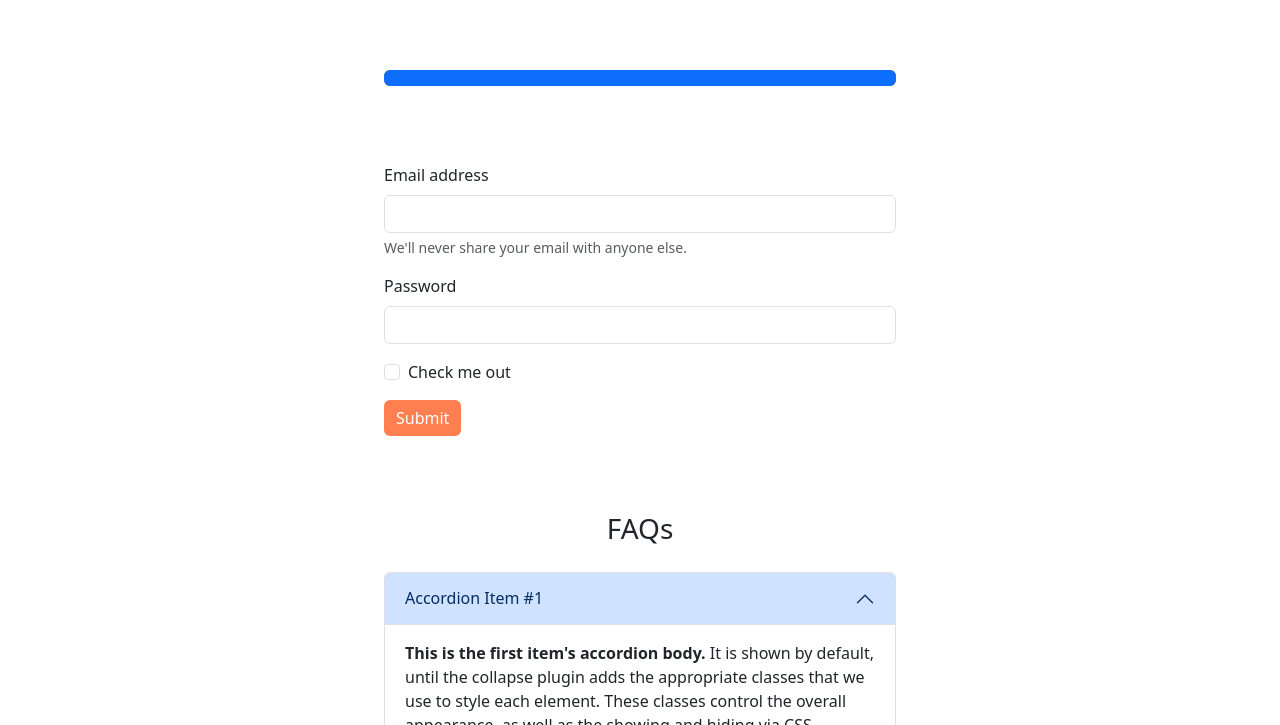
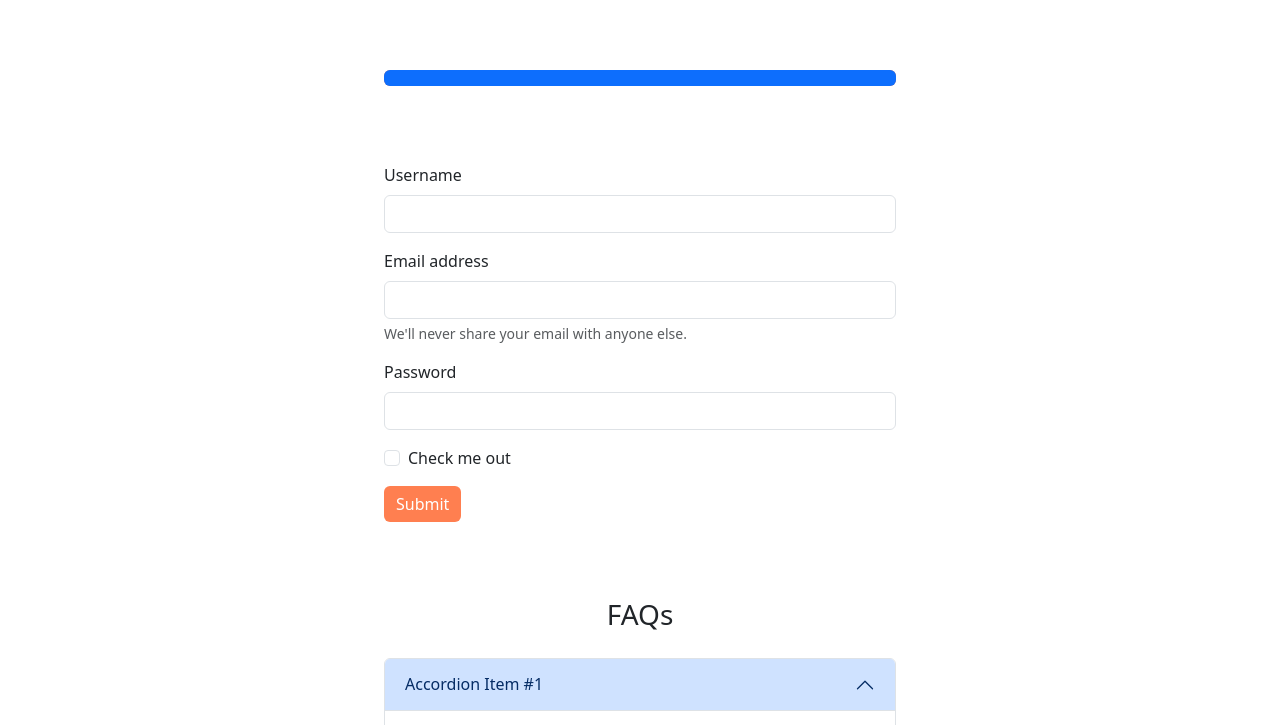
Before and after one commit to maid-tohru/learningVC, a plain HTML site: page index.html in a window 1280 px wide. Shown: the part 63-788 px from the top of the page. Drawn offline with nearby package versions, Linux system fonts and the light colour scheme.

Commit message:
added filed for username

```diff
--- a/index.html
+++ b/index.html
@@ -50,6 +50,10 @@
 
       <!-- form -->
       <form style="width: 40%;  margin: 4.8rem auto;">
+        <div class="mb-3">
+          <label for="exampleInputEmail1" class="form-label">Username</label>
+          <input type="email" class="form-control" id="exampleInputEmail1" aria-describedby="emailHelp">
+        </div>
         <div class="mb-3">
           <label for="exampleInputEmail1" class="form-label">Email address</label>
           <input type="email" class="form-control" id="exampleInputEmail1" aria-describedby="emailHelp">
```
